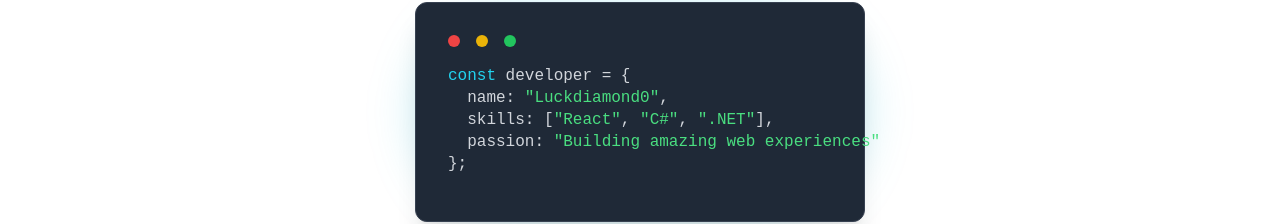
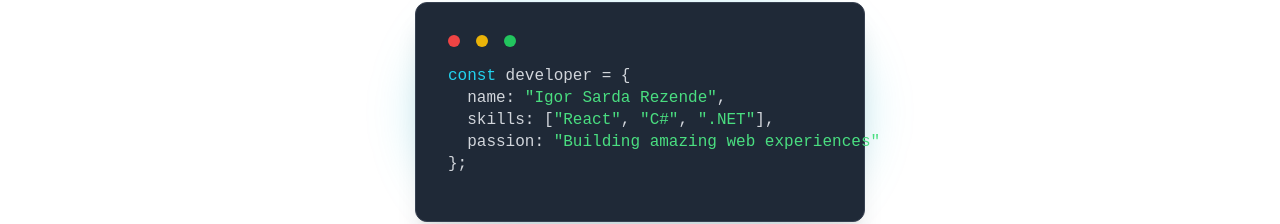
Before and after one commit to luckdiamond0/Portfolio, a React (Vite) app: page / in a window 1280 px wide. Shown: the part 260-484 px from the top of the page. Built offline with nearby package versions, Linux system fonts and the light colour scheme.

Commit message:
Update developer name in Code-display component

```diff
--- a/src/components/Code-display.jsx
+++ b/src/components/Code-display.jsx
@@ -77,7 +77,7 @@
             <code>
               <span className="code-keyword">const</span> developer = {"{"}
               <br />
-              {"  "}name: <span className="code-string">"Luckdiamond0"</span>,
+              {"  "}name: <span className="code-string">"Igor Sarda Rezende"</span>,
               <br />
               {"  "}skills: [<span className="code-string">"React"</span>,{" "}
               <span className="code-string">"C#"</span>, <span className="code-string">".NET"</span>],
```
